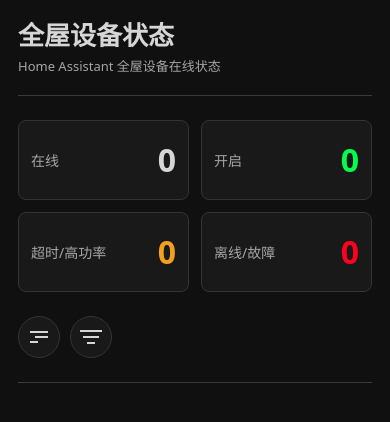
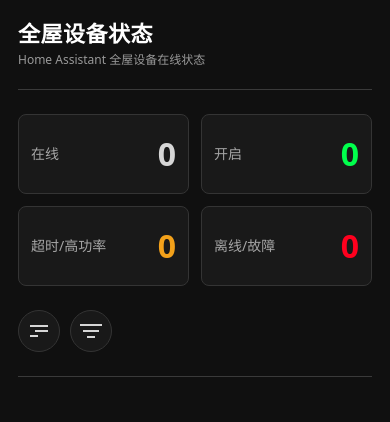
Before and after one commit to to21github/whole-house-status, a website: page whole_house_status/public/index.html in a window 390 px wide. Shown: the top 422 px of the page. Drawn offline with Linux system fonts and the light colour scheme.

Commit message:
style: retitle typography to 22px/600 white with 12px gray subtitle
h1 now 22px, weight 600, #fff, 0.5px letter-spacing; subtitle 12px
#9a9a9a. Mobile breakpoint values kept in sync. Version 1.1.0.

```diff
--- a/whole_house_status/config.yaml
+++ b/whole_house_status/config.yaml
@@ -1,5 +1,5 @@
 name: 全屋设备状态
-version: "1.0.4"
+version: "1.1.0"
 slug: whole_house_status
 description: 全屋设备状态监控面板
 url: https://github.com/to21github/whole-house-status
--- a/whole_house_status/package.json
+++ b/whole_house_status/package.json
@@ -1,6 +1,6 @@
 {
   "name": "whole-house-status-addon",
-  "version": "1.0.4",
+  "version": "1.1.0",
   "description": "Home Assistant Add-on for whole-house device status monitoring.",
   "main": "src/server.js",
   "type": "commonjs",
--- a/whole_house_status/public/styles.css
+++ b/whole_house_status/public/styles.css
@@ -49,9 +49,10 @@ button {
 .title {
   min-width: 0;
   margin: 0;
-  color: var(--text);
-  font-size: 32px;
-  font-weight: 700;
+  color: #fff;
+  font-size: 22px;
+  font-weight: 600;
+  letter-spacing: 0.5px;
   line-height: 1.2;
   text-align: left;
   overflow-wrap: anywhere;
@@ -60,8 +61,8 @@ button {
 
 .subtitle {
   margin: 8px 0 0;
-  color: var(--muted);
-  font-size: 14px;
+  color: #9a9a9a;
+  font-size: 12px;
   line-height: 1.4;
   text-align: left;
   overflow-wrap: anywhere;
@@ -515,12 +516,12 @@ button {
   }
 
   .title {
-    font-size: 26px;
+    font-size: 22px;
   }
 
   .subtitle {
     margin-top: 6px;
-    font-size: 13px;
+    font-size: 12px;
   }
 
   .stats {
```
Also changed, not shown: whole_house_status/CHANGELOG.md.
